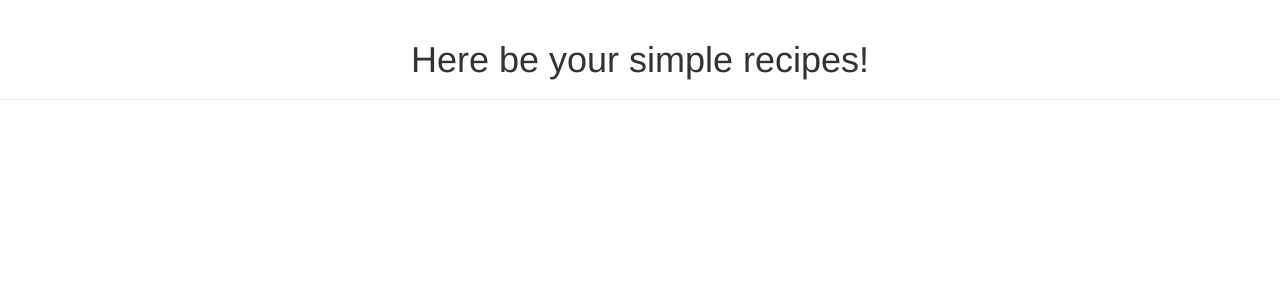
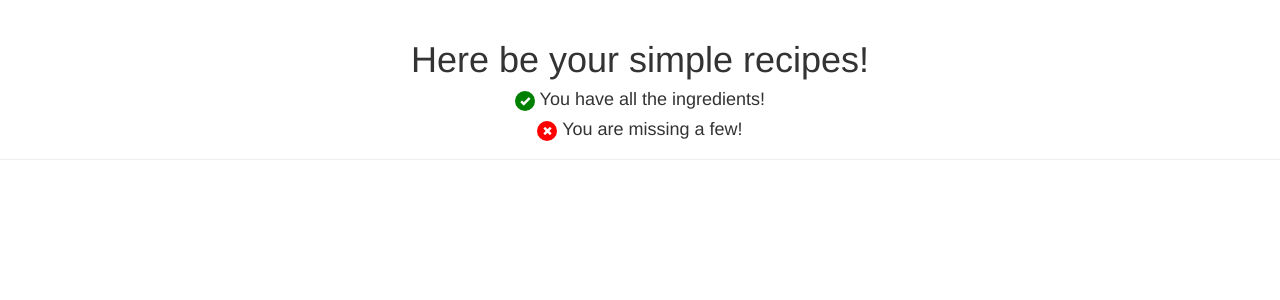
Before and after one commit to Aggiedude/Cupboard-Companion, a Flask app: template app/templates/recipe-list.html in a window 1280 px wide. Shown: the part 52-352 px from the top of the page. Run offline with Flask 2, Linux system fonts and the light colour scheme; the template is opened without the code that fills it, so the values that code supplies are empty.

Commit message:
fixed description and image html scrape

```diff
--- a/app/app.py
+++ b/app/app.py
@@ -1,4 +1,4 @@
-import urllib2, json, string, base64, re, sys
+import urllib2, json, string, base64, re, sys, time
 from bs4 import BeautifulSoup
 from textstat.textstat import textstat
 from flask import Flask, render_template, request, json, url_for
@@ -17,6 +17,7 @@ class Recipe:
 		self.name = name
 		self.ingredients = []
 		self.measuredIngredients = []
+		self.shownIngredients = []
 		self.directions = ''
 		self.prepTime = ''
 		self.cookTime = ''
@@ -30,6 +31,11 @@ class Recipe:
 
 	def addIngredient(self, ing):
 		self.ingredients.extend(ing)
+		if(len(ing) > 4) :
+			self.shownIngredients = ing[:4]
+			self.shownIngredients.append("...")
+		else :
+			self.shownIngredients.extend(ing)
 
 	def addMeasuredIngredient(self, measuredIng):
 		self.measuredIngredients.extend(measuredIng)
@@ -78,69 +84,82 @@ def recipeList():
 
 	begin_recipe_searching(allowedIngredients, [], [])
 
-	return render_template('recipe-list.html')
+	return render_template('recipe-list.html', list=tempList)
 
 @app.route("/recipe-list/view")
 def viewRecipeList():
+	# global tempList
+	# tempList = []
 
-	rec1 = Recipe('Recipe 1')
-	rec1.addIngredient(['cheese', 'eggs'])
-	rec1.addMeasuredIngredient(['2/3 cup cheese', ' 3 eggs'])
-	rec1.addScore(12)
-	rec1.addDirections("Place this in the oven")
-	rec1.addPrepTime('1 hr')
-	rec1.addTotalTime('1 hr')
-	rec1.addImage('http://foodnetwork.sndimg.com/content/dam/images/food/fullset/2003/10/16/3/tm1b51_grilled_cheese.jpg.rend.sni12col.landscape.jpeg')
+	# rec1 = Recipe('Recipe 1')
+	# rec1.addIngredient(['cheese', 'eggs'])
+	# rec1.addMeasuredIngredient(['2/3 cup cheese', ' 3 eggs'])
+	# rec1.addScore(12)
+	# rec1.addDirections("Place this in the oven")
+	# rec1.addPrepTime('1 hr')
+	# rec1.addTotalTime('1 hr')
+	# rec1.hasAllIngredients(True)
+	# rec1.addImage('http://foodnetwork.sndimg.com/content/dam/images/food/fullset/2003/10/16/3/tm1b51_grilled_cheese.jpg.rend.sni12col.landscape.jpeg')
 
-	rec2 = Recipe('Recipe 2')
-	rec2.addIngredient(['cheese','eggs', 'milk'])
-	rec2.addMeasuredIngredient(['1/2 cup cheese','2 eggs', '1 cup milk'])
-	rec2.addScore(50)
-	rec2.addDirections("Place this in the mirowave")
-	rec2.addCookTime('50 min')
-	rec2.addPrepTime('20 min')
-	rec2.addTotalTime('1 hr 10 min')
-	rec2.addImage('http://foodnetwork.sndimg.com/content/dam/images/food/fullset/2010/3/25/0/FNM_050110-Cover-002_s4x3.jpg.rend.sni12col.landscape.jpeg')
+	# rec2 = Recipe('Recipe 2')
+	# rec2.addIngredient(['cheese','eggs', 'milk','bread'])
+	# rec2.addMeasuredIngredient(['1/2 cup cheese','2 eggs', '1 cup milk'])
+	# rec2.addScore(50)
+	# rec2.addDirections("Place this in the mirowave")
+	# rec2.addCookTime('50 min')
+	# rec2.addPrepTime('20 min')
+	# rec2.addTotalTime('1 hr 10 min')
+	# rec2.addImage('http://foodnetwork.sndimg.com/content/dam/images/food/fullset/2010/3/25/0/FNM_050110-Cover-002_s4x3.jpg.rend.sni12col.landscape.jpeg')
 
-	rec3 = Recipe('Recipe 3')
-	rec3.addIngredient(['bread'])
-	rec3.addMeasuredIngredient(['3 loaves bread'])
-	rec3.addScore(6)
-	rec3.addDirections("Place this in the stove")
-	rec3.addCookTime('1 hr 10 min')
-	rec3.addTotalTime('1 hr 10 min')
-	rec3.addImage('http://foodnetwork.sndimg.com/content/dam/images/food/fullset/2008/7/2/0/PB0108_Chicken-Salad-Sliders.jpg.rend.sni12col.landscape.jpeg')
+	# rec3 = Recipe('Recipe 3')
+	# rec3.addIngredient(['bread'])
+	# rec3.addMeasuredIngredient(['3 loaves bread'])
+	# rec3.addScore(6)
+	# rec3.addDirections("Place this in the stove")
+	# rec3.addCookTime('1 hr 10 min')
+	# rec3.addTotalTime('1 hr 10 min')
+	# rec3.addImage('http://foodnetwork.sndimg.com/content/dam/images/food/fullset/2008/7/2/0/PB0108_Chicken-Salad-Sliders.jpg.rend.sni12col.landscape.jpeg')
 
-	rec4 = Recipe('Recipe 4')
-	rec4.addIngredient(['cheese','eggs', 'bread', 'onion'])
-	rec4.addMeasuredIngredient(['1 cup cheese','2 scrambled eggs', '2 slices bread', '1 diced onion'])
-	rec4.addScore(78)
-	rec4.addDirections("Place this in the fridge")
-	rec4.addCookTime('20 min')
-	rec4.addPrepTime('10 min')
-	rec4.addTotalTime('30 min')
-	rec4.addImage('http://foodnetwork.sndimg.com/content/dam/images/food/fullset/2007/3/8/0/tu0211_sandwich.jpg.rend.sni12col.landscape.jpeg')
+	# rec4 = Recipe('Recipe 4')
+	# rec4.addIngredient(['cheese','eggs', 'bread', 'onion', 'garlic', 'pepper'])
+	# rec4.addMeasuredIngredient(['1 cup cheese','2 scrambled eggs', '2 slices bread', '1 diced onion'])
+	# rec4.addScore(78)
+	# rec4.addDirections("Place this in the fridge")
+	# rec4.addCookTime('20 min')
+	# rec4.addPrepTime('10 min')
+	# rec4.addTotalTime('30 min')
+	# rec4.addImage('http://foodnetwork.sndimg.com/content/dam/images/food/fullset/2007/3/8/0/tu0211_sandwich.jpg.rend.sni12col.landscape.jpeg')
 
-	tempList.append(rec1)
-	tempList.append(rec2)
-	tempList.append(rec3)
-	tempList.append(rec4)
+	# tempList.append(rec1)
+	# tempList.append(rec2)
+	# tempList.append(rec3)
+	# tempList.append(rec4)
 
-	tempList.sort(key= lambda x: x.score)
+	# tempList.sort(key= lambda x: x.score)
+	# return render_template('recipe-list.html', list = tempList)
 
-	return render_template('recipe-list.html', tempList = tempList)
+	recipeList.sort(key=lambda x: x.score)
+	return render_template('recipe-list.html', list = recipeList)
 
 @app.route('/recipe/<recName>')
 def viewRecipe(recName):
 	print "got here"
 	recIndex = None
 	i = 0
-	while i < len(tempList):
-		if tempList[i].name == str(recName):
+	# while i < len(tempList):
+	# 	if tempList[i].name == str(recName):
+	# 		recIndex = i
+	# 		break
+	# 	i+=1
+
+	# return render_template('recipe.html', recipe=tempList[recIndex])
+	while i < len(recipeList):
+		if recipeList[i].name == str(recName):
 			recIndex = i
 			break
 		i+=1
-	return render_template('recipe.html', recipe=tempList[recIndex])
+
+	return render_template('recipe.html', recipe=recipeList[recIndex])
 
 # replaces common characters in URL queries with appropriately formatted characters
 def replace_chars(query):
@@ -203,6 +222,23 @@ def get_directions(url):
 
 	return directions
 
+# Scrapes the source HTML page gathered from the yummly api for recipe image
+# currently only works with recipes taken from foodnetwork.com
+def get_image(url):
+	page = urllib2.urlopen(url)
+	soup = BeautifulSoup(page, "html.parser")
+
+	imageURL = ''
+	image_soup = soup.find_all("div", {"class" :"ico-wrap"})
+	if not image_soup:
+		image_soup = soup.find_all("a", {"class": "ico-wrap", "data-pos": "top"})
+		if image_soup:
+			imageURL = image_soup[0].img['src']
+	else:
+		imageURL = image_soup[0].img['src']
+
+	return imageURL
+
 # main algorithm for project
 # Extracts all necessary data from the yummly api, and calls the simplicity algorithm
 def evaluate_recipe(allowedIngredients, recipe):
@@ -212,11 +248,14 @@ def evaluate_recipe(allowedIngredients, recipe):
 	sourceDict = recipe['source']
 	sourceName = sourceDict['sourceDisplayName'].encode('ascii','ignore')
 	directionsText = ""
+	imageSource = ""
 
 	# currently, only Food Network sources work.
 	if "Food Network" in sourceName:
 		directionsText = get_directions(sourceDict['sourceRecipeUrl'])
+		imageSource = get_image(sourceDict['sourceRecipeUrl'])
 		print directionsText
+		print imageSource
 	else:
 		return
 
@@ -249,6 +288,7 @@ def evaluate_recipe(allowedIngredients, recipe):
 		rec.addIngredient(mainIngredientRecipes[mainIngredientRecipes.index(recipe['id'])+1])
 		rec.addMeasuredIngredient(ingredientList)
 		rec.addDirections(directionsText)
+		rec.addImage(imageSource)
 		rec.addPrepTime(prepTimeProper)
 		rec.addCookTime(cookTimeProper)
 		rec.addTotalTime(totalTimeProper)
@@ -283,6 +323,9 @@ def printResults(ingList):
 
 def begin_recipe_searching(allowedIngredients, disallowedIngredients, cuisineType):
 	#credentials structure: _app_id=app-id&_app_key=app-key
+	global recipeList
+	recipeList = []
+
 	yummlyAppID = "1a10b2e0"
 	yummlyAppKey = "72595b3dee46471a8a93caa35baf8ef1"
 	yummlyCredentials = '%s=%s&%s=%s' % ('_app_id', yummlyAppID, '_app_key', yummlyAppKey)
--- a/app/static/css/style.css
+++ b/app/static/css/style.css
@@ -4,6 +4,10 @@
 
 .row {
 	margin-bottom: 20px;
+}
+
+.recipe-page {
+    margin-top: 0px;
 }
 
 #overlay {
@@ -64,6 +68,26 @@
     border-color: rgba(0, 162, 232, 1);
 }
 
+i.check {
+    background: green;
+    padding: 5px;
+    border-radius: 100%;
+    color: white;
+    font-size: 10px;
+}
+
+i.ex {
+    background: red;
+    padding: 5px;
+    border-radius: 100%;
+    color: white;
+    font-size: 10px;
+}
+
+footer {
+    font-size: 10px;
+}
+
 #notForMe {
     background-color: #c9302c;
     margin-right: 50px;
--- a/app/static/js/letsCook.js
+++ b/app/static/js/letsCook.js
@@ -51,7 +51,7 @@ $(function(){
             loading();
         }
         else {
-            $('#letsCookDiv').append('<div class="text-center" id="error-message">Sorry, you need to add at least one ingredient, silly!</div>')
+            $('#letsCookDiv').append('<div style="margin-top: 5px;" id="error-message">Sorry, you need to add at least one ingredient, silly!</div>')
             $('#ingredient-form').addClass('has-error');
         }
     });
--- a/app/templates/about-us.html
+++ b/app/templates/about-us.html
@@ -25,7 +25,7 @@
 </nav>
 <div class="page-header text-center">
 	<div class="image-container">
-		<img src="../static/images/icon.png" style="width: 100%" class="img-rounded">
+		<img src="../static/images/icon-thumbnail.png" style="width: 100%" class="img-rounded">
 	</div>
 	<h1>We are Cupboard Companion!</h1>
 	<h3>Allow us to introduce ourselves</h!3>
--- a/app/templates/index.html
+++ b/app/templates/index.html
@@ -147,4 +147,7 @@
   </div>
 </div>
 </div>
+<footer>
+  <p class="text-center">Note: We assume you own a "common cupboard" containing the following ingredients: salt, egg, butter, oil, sugar, pepper, garlic, milk, flour, water</p>
+</footer>
 </html>
--- a/app/templates/recipe-list.html
+++ b/app/templates/recipe-list.html
@@ -23,24 +23,36 @@
   </div>
 </nav>
 {% set count = [] %}
-<div class="page-header text-center">
-  <h1>Here be your simple recipes!</h1>
+<div class="fluid-container">
+  <div class="row">
+    <div class="page-header recipe-page text-center">
+      <h1>Here be your simple recipes!</h1>
+      <h4><i class="glyphicon glyphicon-ok check"></i> You have all the ingredients!</h4>
+      <h4><i class="glyphicon glyphicon-remove ex"></i> You are missing a few!</h4>
+    </div>
+  </div>
 </div>
 <div class="fluid-container">
-{% for group_of_3 in tempList|batch(3) %}
+{% for group_of_3 in list|batch(3) %}
   <div class="row card-same-height">
     <div class="col-md-1"></div>
       {% for recipe in group_of_3 %}
         <div class="col-md-3 card-same-height">
           <div class="card" id="recipe{{count|length}}-card">
-            <img class="card-img-top" style="width: 100%; padding: 15px;" src={{recipe.imageURL}} alt={{recipe.name}}>
+            <img class="card-img-top" onerror="this.src='../static/images/icon-thumbnail.png'" style="width: 100%; padding: 15px;" src={{recipe.imageURL}} >
             <div class="card-block">
               <h4 class="card-title" style="text-align: center;">{{recipe.name}}</h4>
               <h6 class="card-subtitle text-muted" style="text-align: center;">Total Time: {{recipe.totalTime}} </h6>
               <hr>
-              <h4 class="card-title">Ingredients</h4>
+              <h4 class="card-title">Ingredients
+                {% if recipe.haveAllIngredients %}
+                  <i class="glyphicon glyphicon-ok check"></i>
+                {% else %}
+                  <i class="glyphicon glyphicon-remove ex"></i>
+                {% endif %}
+              </h4>
               <ul class="list-group">
-                {% for ingredient in recipe.ingredients %}
+                {% for ingredient in recipe.shownIngredients %}
                   <li class="list-group-item">{{ingredient}}</li>
                 {% endfor %}
               </ul>
--- a/app/templates/recipe.html
+++ b/app/templates/recipe.html
@@ -29,7 +29,7 @@
 <div class="fluid-container">
   <div class="row">
     <div class="col-md-offset-1 col-md-4">
-      <img class='img-thumbnail img-responsive' src={{recipe.imageURL}} alt="Card image cap">
+      <img class='img-thumbnail img-responsive' onerror="this.src='../static/images/icon-thumbnail.png'" src={{recipe.imageURL}} alt="Card image cap">
     </div>
     <div class="col-md-offset-2 col-md-3">
       <div class="card" style="margin-bottom: 50px;">
```
Also changed, not shown: data_collection.py (+23 -6 lines).
